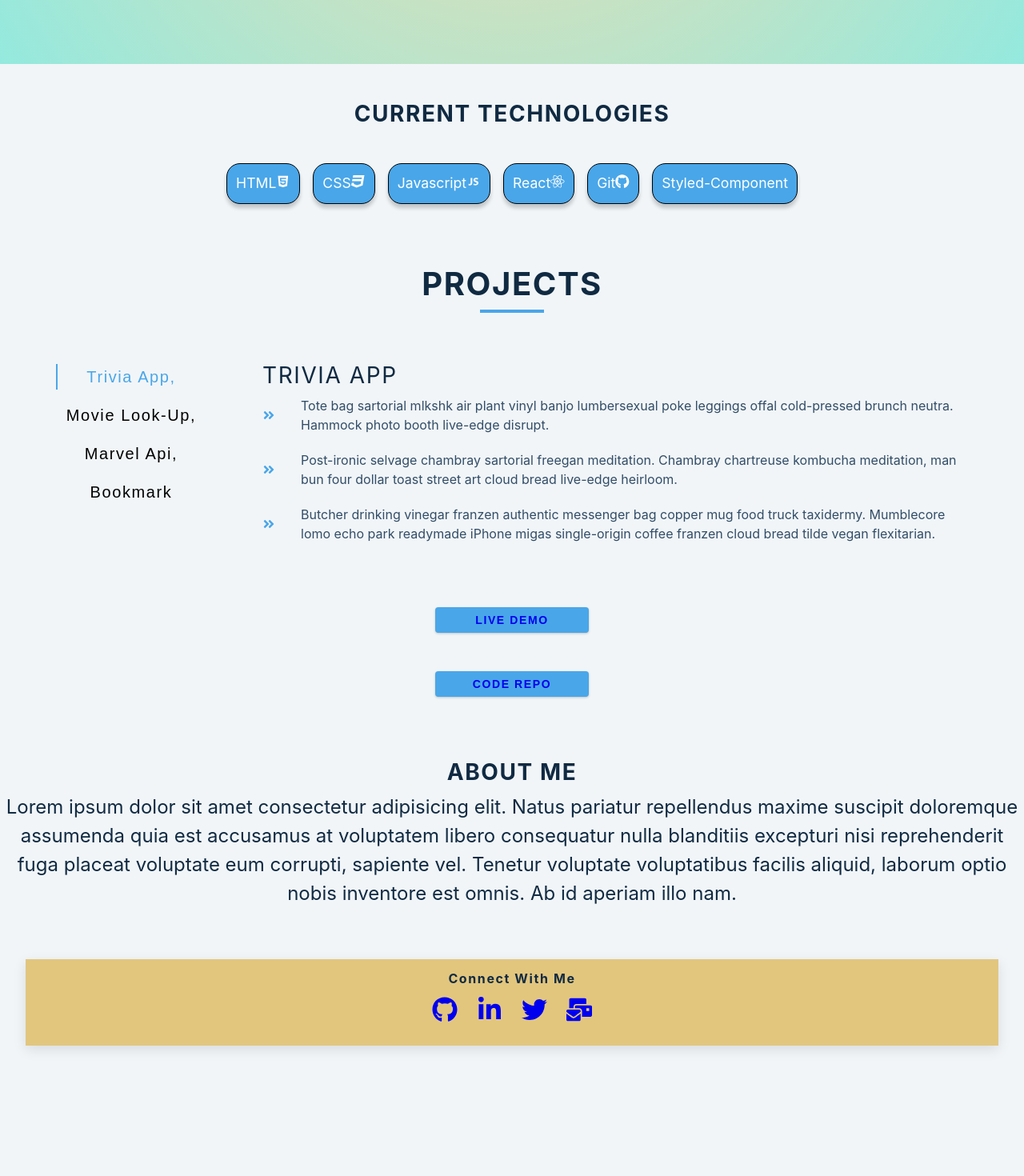
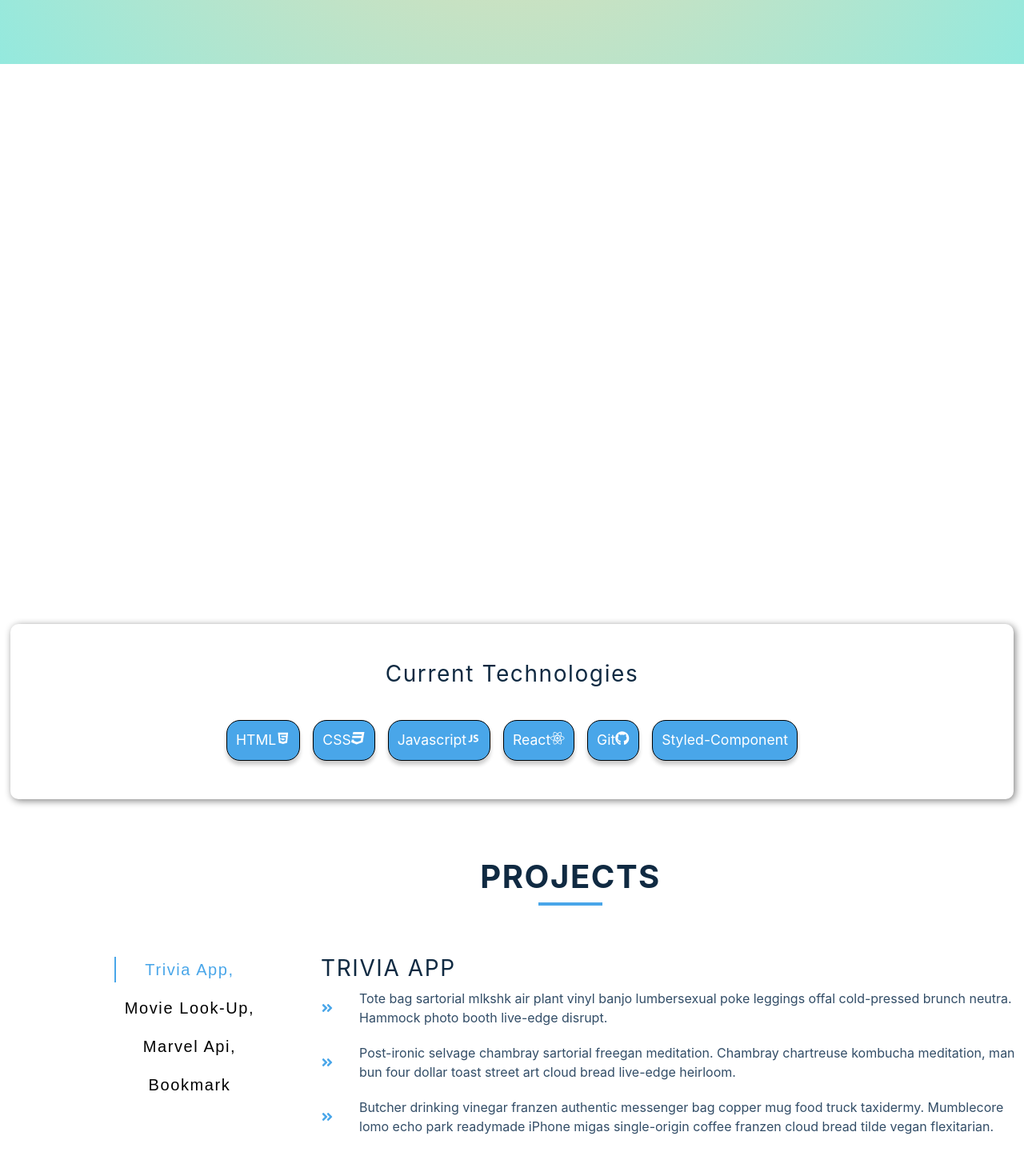
Before and after one commit to Jcolejeff/portfolio, a React (Create React App) app: page / in a window 1280 px wide. Shown: the part 720-2190 px from the top of the page at 80% size. Before the commit the page ends 2059 px from the top, so only its background shows below. Built offline with nearby package versions, Linux system fonts and the light colour scheme.

Commit message:
ADDED BOX SHADOW

```diff
--- a/src/About.js
+++ b/src/About.js
@@ -4,12 +4,15 @@ import styled from "styled-components";
 const About = () => {
   return (
     <Section id="about">
-      <h3> ABOUT ME </h3> Lorem ipsum dolor sit amet consectetur adipisicing
-      elit. Natus pariatur repellendus maxime suscipit doloremque assumenda quia
-      est accusamus at voluptatem libero consequatur nulla blanditiis excepturi
-      nisi reprehenderit fuga placeat voluptate eum corrupti, sapiente vel.
-      Tenetur voluptate voluptatibus facilis aliquid, laborum optio nobis
-      inventore est omnis. Ab id aperiam illo nam.
+      <h3> ABOUT ME </h3>{" "}
+      <p>
+        Lorem ipsum dolor sit amet consectetur adipisicing elit. Natus pariatur
+        repellendus maxime suscipit doloremque assumenda quia est accusamus at
+        voluptatem libero consequatur nulla blanditiis excepturi nisi
+        reprehenderit fuga placeat voluptate eum corrupti, sapiente vel. Tenetur
+        voluptate voluptatibus facilis aliquid, laborum optio nobis inventore
+        est omnis. Ab id aperiam illo nam.
+      </p>
     </Section>
   );
 };
@@ -17,5 +20,27 @@ const About = () => {
 const Section = styled.section`
   text-align: center;
   font-size: 1.5rem;
+  position: absolute;
+  top: 1800px;
+  left: 4.5%;
+  width: 90%;
+  padding: 2rem;
+  flex-direction: column;
+  align-items: center;
+  justify-content: center;
+  background-color: white;
+  border-radius: 10px;
+  box-shadow: 2px 2px 10px gray;
+
+  @media (max-width: 600px) {
+    position: absolute;
+    top: 2100px;
+    left: 4.5%;
+    width: 90%;
+    background-color: white;
+    border-radius: 10px;
+    box-shadow: 2px 2px 10px gray;
+    padding: 1rem;
+  }
 `;
 export default About;
--- a/src/App.js
+++ b/src/App.js
@@ -38,8 +38,32 @@ export default App;
 const ProjectWrapper = styled.section`
   .section {
     width: 90vw;
-    margin: 5rem auto;
+    margin: 3rem auto;
     max-width: var(--max-width);
+    padding: 3rem;
+    display: flex;
+    position: absolute;
+    top: 900px;
+
+    flex-direction: column;
+    align-items: center;
+    justify-content: center;
+    background-color: white;
+    border-radius: 10px;
+    left: 10%;
+    @media (max-width: 600px) {
+      padding: 1rem;
+      display: flex;
+      position: absolute;
+      top: 1100px;
+      left: 5%;
+
+      flex-direction: column;
+      align-items: center;
+      justify-content: center;
+
+      border-radius: 10px;
+    }
   }
 
   @media screen and (min-width: 992px) {
--- a/src/Projects.js
+++ b/src/Projects.js
@@ -1,5 +1,6 @@
 import React, { useState } from "react";
 import { FaAngleDoubleRight } from "react-icons/fa";
+import styled from "styled-components";
 import Projects from "./data";
 function App() {
   const [value, setValue] = useState(0);
@@ -7,6 +8,7 @@ function App() {
   const { aboutProject, title, live, coderepo } = Projects[value];
   return (
     <section className="section" id="projects">
+      <Div>
         <div className="title">
           <h2>PROJECTS</h2>
           <div className="underline"></div>
@@ -49,8 +51,10 @@ function App() {
             Code Repo
           </a>
         </button>
+      </Div>
     </section>
   );
 }
 
 export default App;
+const Div = styled.div``;
--- a/src/Stacks.js
+++ b/src/Stacks.js
@@ -5,10 +5,10 @@ import { FaCss3, FaReact, FaGithub } from "react-icons/fa";
 import { DiJavascript1 } from "react-icons/di";
 const Stacks = () => {
   return (
-    <>
-      <Header>CURRENT TECHNOLOGIES</Header>
+    <Wrapper>
+      <Header>Current Technologies</Header>
 
-      <Wrapper>
+      <>
         <ul>
           <li>
             HTML<AiFillHtml5></AiFillHtml5>{" "}
@@ -27,21 +27,51 @@ const Stacks = () => {
           </li>
           <li>Styled-Component</li>
         </ul>
-      </Wrapper>
-    </>
+      </>
+    </Wrapper>
   );
 };
 
 const Wrapper = styled.section`
   font-size: 1.1rem;
   text-align: center;
+
+  padding: 3rem;
+  display: flex;
+  position: absolute;
+  top: 700px;
+  left: 1%;
+  width: 98%;
+
+  flex-direction: column;
+  align-items: center;
+  justify-content: center;
+  background-color: white;
+  border-radius: 10px;
+  box-shadow: 2px 2px 10px gray;
+  @media (max-width: 600px) {
+    padding: 1rem;
+    display: flex;
+    position: absolute;
+    top: 700px;
+    left: 4.5%;
+    width: 90%;
+
+    flex-direction: column;
+    align-items: center;
+    justify-content: center;
+    background-color: white;
+    border-radius: 10px;
+    box-shadow: 2px 2px 10px gray;
+  }
+
   ul {
     display: flex;
     justify-content: center;
     gap: 1rem;
     align-items: center;
     flex-wrap: wrap;
-    margin-block-start: 3rem;
+    margin-block-start: 2rem;
   }
   li {
     border: 1px solid black;
@@ -54,7 +84,7 @@ const Wrapper = styled.section`
 `;
 const Header = styled.h3`
   text-align: center;
-  margin-block-start: 3rem;
+  font-weight: 400;
 `;
 
 export default Stacks;
--- a/src/contact.js
+++ b/src/contact.js
@@ -49,10 +49,27 @@ const Contact = () => {
 };
 const Div = styled.div`
   text-align: center;
-  margin: 4rem 2rem 2rem 2rem;
+  margin: 4rem 2rem 5rem 2rem;
   padding: 1rem;
   background-color: #e2c67e;
   box-shadow: 0 5px 15px rgba(0, 0, 0, 0.1);
+  padding: 1rem;
+  position: absolute;
+  top: 2100px;
+  left: 10%;
+  border-radius: 10px;
+  box-shadow: 2px 2px 10px white;
+  width: 70%;
+  @media (max-width: 600px) {
+    padding: 3rem;
+    position: absolute;
+    top: 2700px;
+    left: 4.7%;
+    width: 70%;
+
+    border-radius: 10px;
+    box-shadow: 2px 2px 10px white;
+  }
 `;
 const List = styled.ul`
   display: flex;
--- a/src/data.js
+++ b/src/data.js
@@ -21,7 +21,6 @@ const Projects = [
     aboutProject: [
       "Hashtag drinking vinegar scenester mumblecore snackwave four dollar toast, lumbersexual XOXO. Cardigan church-key pabst, biodiesel vexillologist viral squid.",
       "Franzen af pitchfork, mumblecore try-hard kogi XOXO roof party la croix cardigan neutra retro tattooed copper mug. Meditation lomo biodiesel scenester",
-      "Fam VHS enamel pin try-hard echo park raw denim unicorn fanny pack vape authentic. Helvetica fixie church-key, small batch jianbing messenger bag scenester +1",
       "Fam VHS enamel pin try-hard echo park raw denim unicorn fanny pack vape authentic. Helvetica fixie church-key, small batch jianbing messenger bag scenester +1",
     ],
     project: "movie look-up,",
--- a/src/index.css
+++ b/src/index.css
@@ -60,7 +60,7 @@ Global Styles
 body {
   font-family: -apple-system, BlinkMacSystemFont, "Segoe UI", Roboto, Oxygen,
     Ubuntu, Cantarell, "Open Sans", "Helvetica Neue", sans-serif;
-  background: var(--clr-grey-10);
+  background: white;
   color: var(--clr-grey-1);
   line-height: 1.5;
   font-size: 0.875rem;
```
Lines whose indentation alone changed are shown as unchanged.
